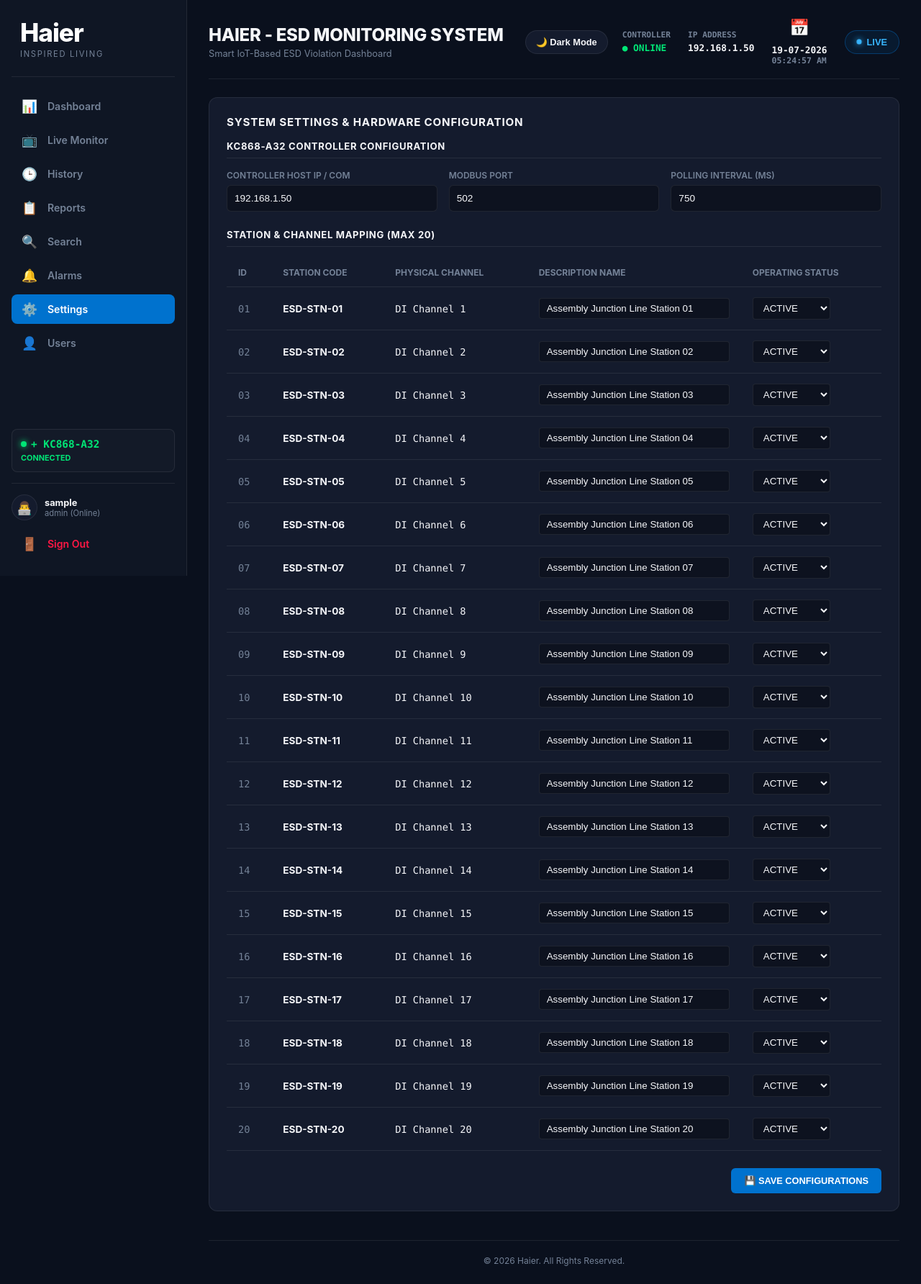
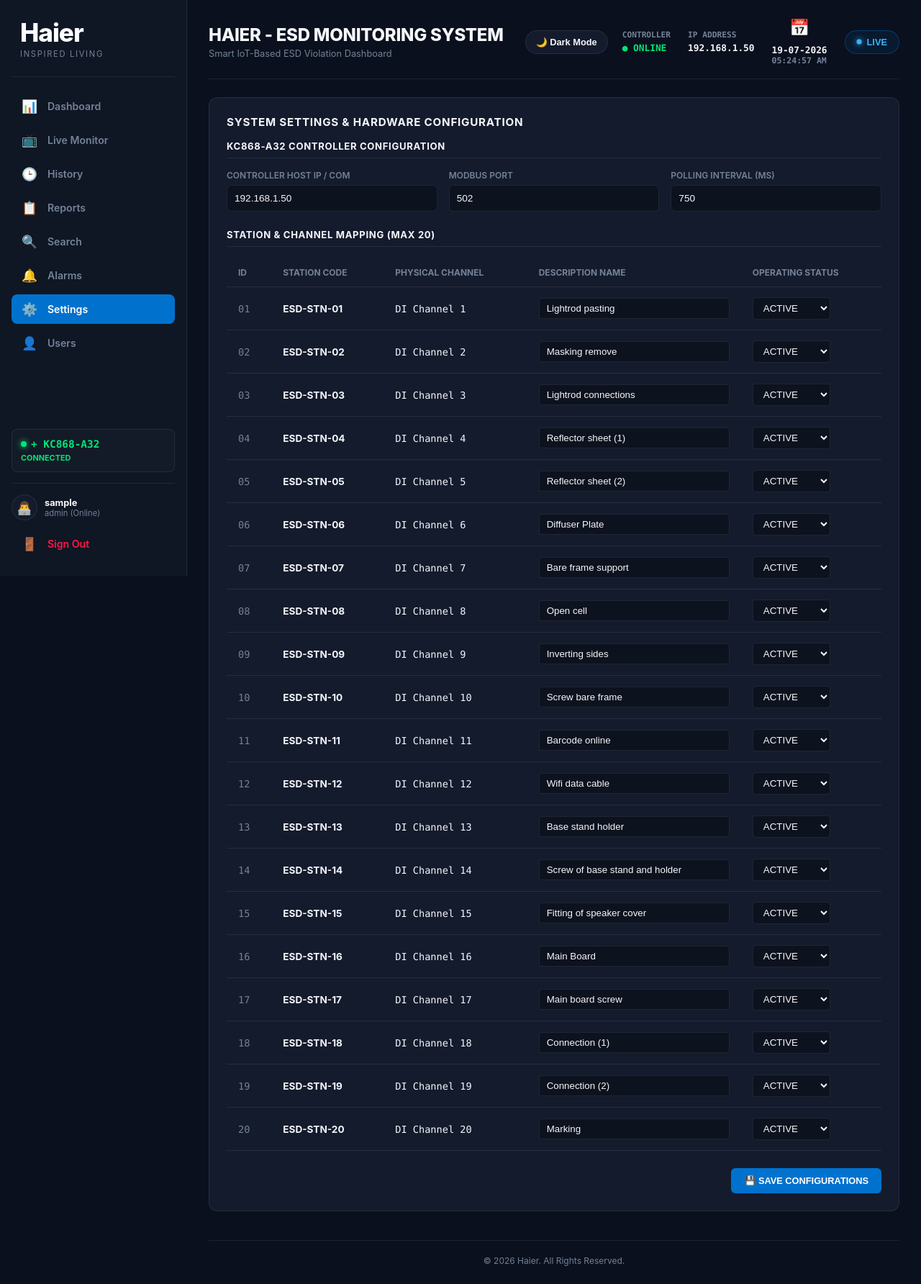
Before and after one commit to bsee23042/Haier_ESD_Dashboard, a Flask app: page /settings in a window 1280 px wide. Shown: the whole page at 72% size. Run offline with Flask 3, Linux system fonts and the light colour scheme; the visitor is signed in with stand-in values (Sample User, id 1); data that the repository does not hold is empty.

Commit message:
Update station names to match real Haier production line layout and make UI dynamic

```diff
--- a/app.py
+++ b/app.py
@@ -413,15 +413,39 @@ def seed_initial_records():
         for st in extra_stations:
             session_ref.delete(st)
 
+        station_names = {
+            1: "Lightrod pasting",
+            2: "Masking remove",
+            3: "Lightrod connections",
+            4: "Reflector sheet (1)",
+            5: "Reflector sheet (2)",
+            6: "Diffuser Plate",
+            7: "Bare frame support",
+            8: "Open cell",
+            9: "Inverting sides",
+            10: "Screw bare frame",
+            11: "Barcode online",
+            12: "Wifi data cable",
+            13: "Base stand holder",
+            14: "Screw of base stand and holder",
+            15: "Fitting of speaker cover",
+            16: "Main Board",
+            17: "Main board screw",
+            18: "Connection (1)",
+            19: "Connection (2)",
+            20: "Marking"
+        }
+
         existing_stations = {s.id: s for s in session_ref.query(db.Station).all()}
 
         for i in range(1, 21):
+            desc = station_names.get(i, f"Junction Line Station {i:02d}")
             if i not in existing_stations:
                 st = db.Station(
                     id=i,
                     station_code=f"ESD-STN-{i:02d}",
                     kc868_channel=i,
-                    description=f"Assembly Junction Line Station {i:02d}",
+                    description=desc,
                     status="ACTIVE",
                     current_state=False,
                 )
@@ -430,6 +454,7 @@ def seed_initial_records():
                 st = existing_stations[i]
                 st.station_code = f"ESD-STN-{i:02d}"
                 st.kc868_channel = i
+                st.description = desc
                 st.status = "ACTIVE"
                 session_ref.add(st)
 
@@ -1179,6 +1204,7 @@ def get_logs():
         data = [{
             "id": e.id,
             "station_code": e.station.station_code,
+            "station_description": e.station.description if e.station else "",
             "event_type": e.event_type,
             "event_timestamp": e.event_timestamp.isoformat(),
             "duration_seconds": e.duration_seconds,
--- a/templates/alarms.html
+++ b/templates/alarms.html
@@ -23,7 +23,7 @@
           <tr id="alarm-row-{{ ev.station_id }}" class="alarm-row" data-start-time="{{ ev.event_timestamp.isoformat() }}">
             <td style="font-family: var(--font-mono); font-weight: 600;">{{ ev.event_timestamp.strftime('%Y-%m-%d %H:%M:%S') }}</td>
             <td style="font-weight: 700; color: var(--status-violation);">{{ ev.station.station_code.replace("ESD-STN-", "ST-") }}</td>
-            <td style="color: var(--text-muted);">Panel Line</td>
+            <td style="color: var(--text-muted);">{{ ev.station.description }}</td>
             <td style="font-family: var(--font-mono); font-weight: bold; color: var(--status-violation);" class="live-duration-col">
               00:00:00
             </td>
--- a/templates/dashboard.html
+++ b/templates/dashboard.html
@@ -469,7 +469,7 @@ async function fetchRecentLogs() {
         tr.innerHTML = `
           <td class="cell-time">${parsedTime}</td>
           <td class="cell-station">${cleanStName}</td>
-          <td style="color:var(--text-muted); font-weight:500;">Panel Line</td>
+          <td style="color:var(--text-muted); font-weight:500;">${log.station_description || "Assembly Line"}</td>
           <td><span class="${isViol ? 'badge-alert' : 'badge-ok'}">${isViol ? 'ALERT' : 'RESTORED'}</span></td>
           <td class="cell-duration">${duration}</td>
         `;
@@ -519,7 +519,7 @@ function recalculateStats() {
       cardBadge.innerText = "ALERT";
     }
     if (cardTitle) cardTitle.innerHTML = primary.station_code ? primary.station_code.replace("ESD-STN-", "STATION ") : "";
-    if (cardSubtitle) cardSubtitle.innerText = primary.description || "Panel Line";
+    if (cardSubtitle) cardSubtitle.innerText = primary.description || "Assembly Line";
 
     if (iconContainer) {
       iconContainer.innerHTML = `
--- a/templates/history.html
+++ b/templates/history.html
@@ -62,7 +62,7 @@
           <tr>
             <td style="font-family: var(--font-mono); font-weight: 600;">{{ event.event_timestamp.strftime('%Y-%m-%d %H:%M:%S') }}</td>
             <td style="font-weight: 700;">{{ event.station.station_code.replace("ESD-STN-", "ST-") }}</td>
-            <td style="color: var(--text-muted);">Panel Line</td>
+            <td style="color: var(--text-muted);">{{ event.station.description }}</td>
             <td>
               <span class="{% if event.event_type == 'VIOLATION' %}badge-alert{% else %}badge-ok{% endif %}">
                 {{ event.event_type }}
--- a/templates/search.html
+++ b/templates/search.html
@@ -59,7 +59,7 @@
             <tr>
               <td style="font-family: var(--font-mono); font-weight: 600;">{{ r.event_timestamp.strftime('%Y-%m-%d %H:%M:%S') }}</td>
               <td style="font-weight: 700;">{{ r.station.station_code.replace("ESD-STN-", "ST-") }}</td>
-              <td style="color: var(--text-muted);">Panel Line</td>
+              <td style="color: var(--text-muted);">{{ r.station.description }}</td>
               <td>
                 <span class="{% if r.event_type == 'VIOLATION' %}badge-alert{% else %}badge-ok{% endif %}">
                   {{ r.event_type }}
```
Also changed, not shown: 2 other files.
